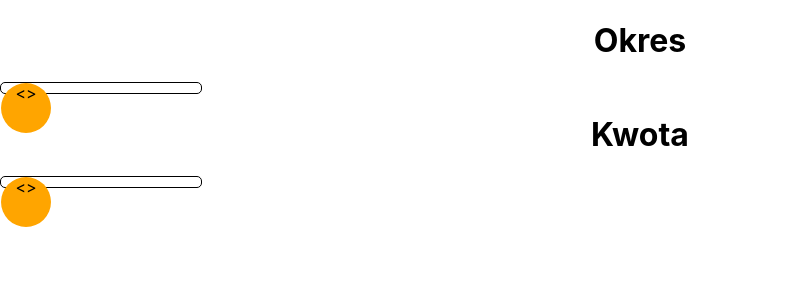
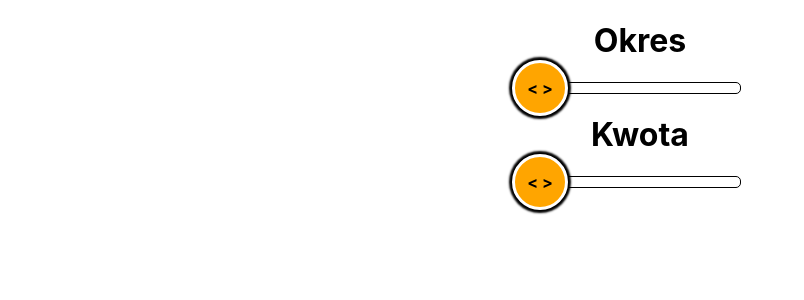
Before and after one commit to Szadziu/BankAppTask, a React (Create React App) app: page / in a window 1280 px wide. Shown: the top 300 px of the page, without its empty margins (0-804 px from the left). Built offline with nearby package versions, Linux system fonts and the light colour scheme.

Commit message:
add few methods and start implementations

```diff
--- a/src/components/App.js
+++ b/src/components/App.js
@@ -4,9 +4,50 @@ import React from "react";
 import Slider from "./Slider";
 
 class App extends React.Component {
+  state = {
+    position: 0,
+  };
+
+  startDrag = (e) => {
+    e.preventDefault();
+    document.addEventListener("mousemove", this.drag);
+    document.addEventListener("mouseup", this.stopDrag);
+  };
+
+  stopDrag = () => {
+    document.removeEventListener("mousemove", this.drag);
+    document.removeEventListener("mouseup", this.stopDrag);
+  };
+
+  progressDrag = (width, mouseX) => {
+    const { max, min } = this.props;
+    const step = (width - 160) / (max - min);
+    const newValue = Math.round((mouseX - 80) / step) + min;
+    this.setState({ value: newValue });
+  };
+
+  drag = (e) => {
+    const slider = this.sliderRef.current;
+    const { left, width } = slider.getBouncingClientRect();
+    const draggableWidth = 160;
+    const mouseX = e.clientX - left;
+
+    const startPosition = mouseX - draggableWidth / 2;
+    if (mouseX - draggableWidth / 2 < 0) {
+      this.setState({ position: 0 });
+      return;
+    }
+    if (mouseX + draggableWidth / 2 > width) {
+      this.setState({ position: width - draggableWidth });
+      return;
+    }
+    this.progressDrag(width, mouseX);
+    this.setState({ position: startPosition });
+  };
+
   render() {
     return (
-      <Main className="App">
+      <Main ref={this.sliderRef} className="App">
         <Title>Okres</Title>
         <Slider />
         <Title>Kwota</Title>
--- a/src/components/Slider.js
+++ b/src/components/Slider.js
@@ -3,7 +3,7 @@ import styled from "styled-components";
 const Slider = () => {
   return (
     <Axis>
-      <Point>{"<>"}</Point>
+      <Point>{"< >"}</Point>
     </Axis>
   );
 };
@@ -13,13 +13,21 @@ export default Slider;
 const Axis = styled.div`
   width: 200px;
   height: 10px;
+  margin: 0 auto;
   border: 1px solid black;
   border-radius: 5px;
 `;
 
 const Point = styled.div`
+  display: flex;
+  align-items: center;
+  justify-content: center;
   width: 50px;
   height: 50px;
   border-radius: 50%;
+  border: 3px solid white;
+  box-shadow: 0 0 2px 3px black;
   background-color: orange;
+  font-weight: bold;
+  transform: translate(-50%, calc(-50% + 5px));
 `;
```
